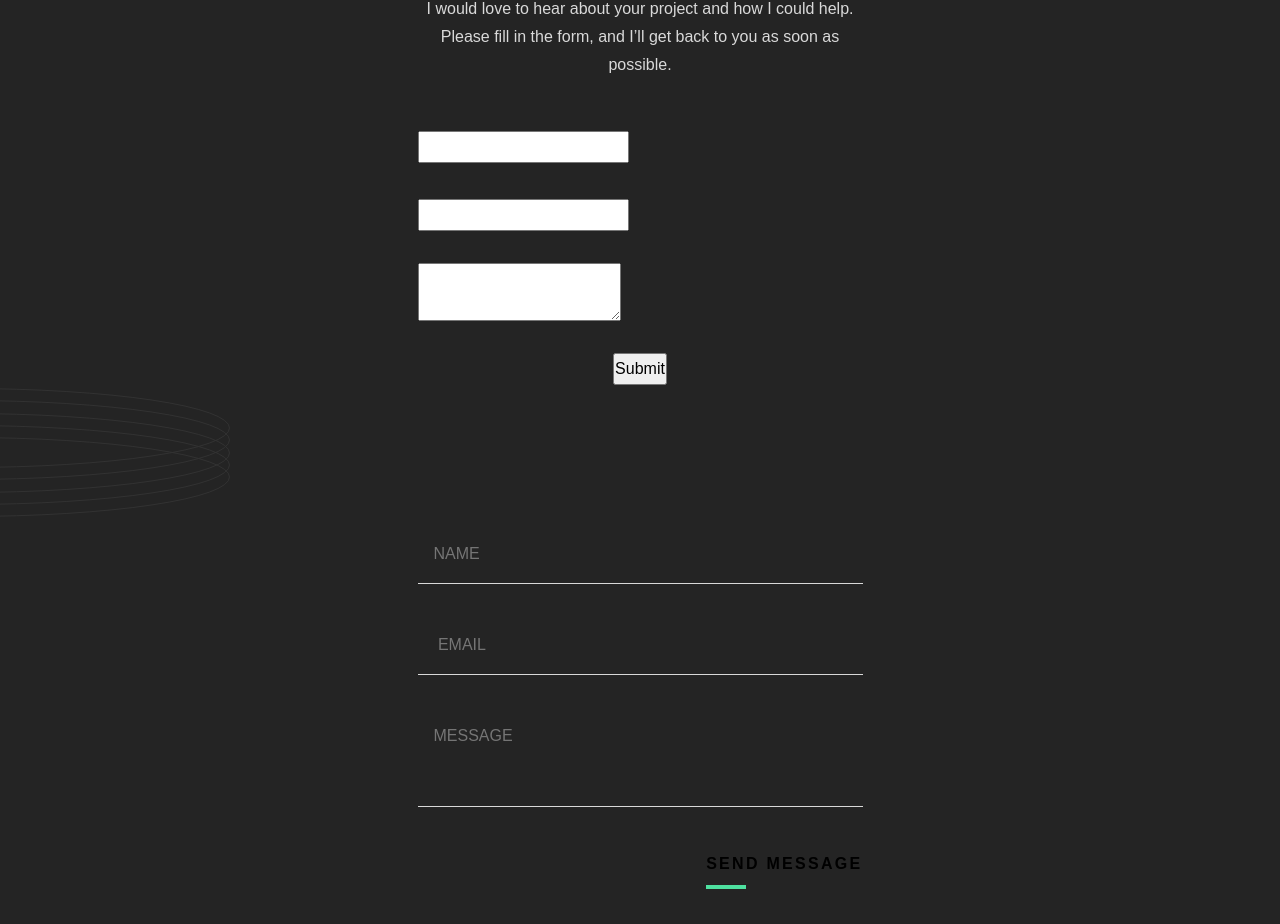
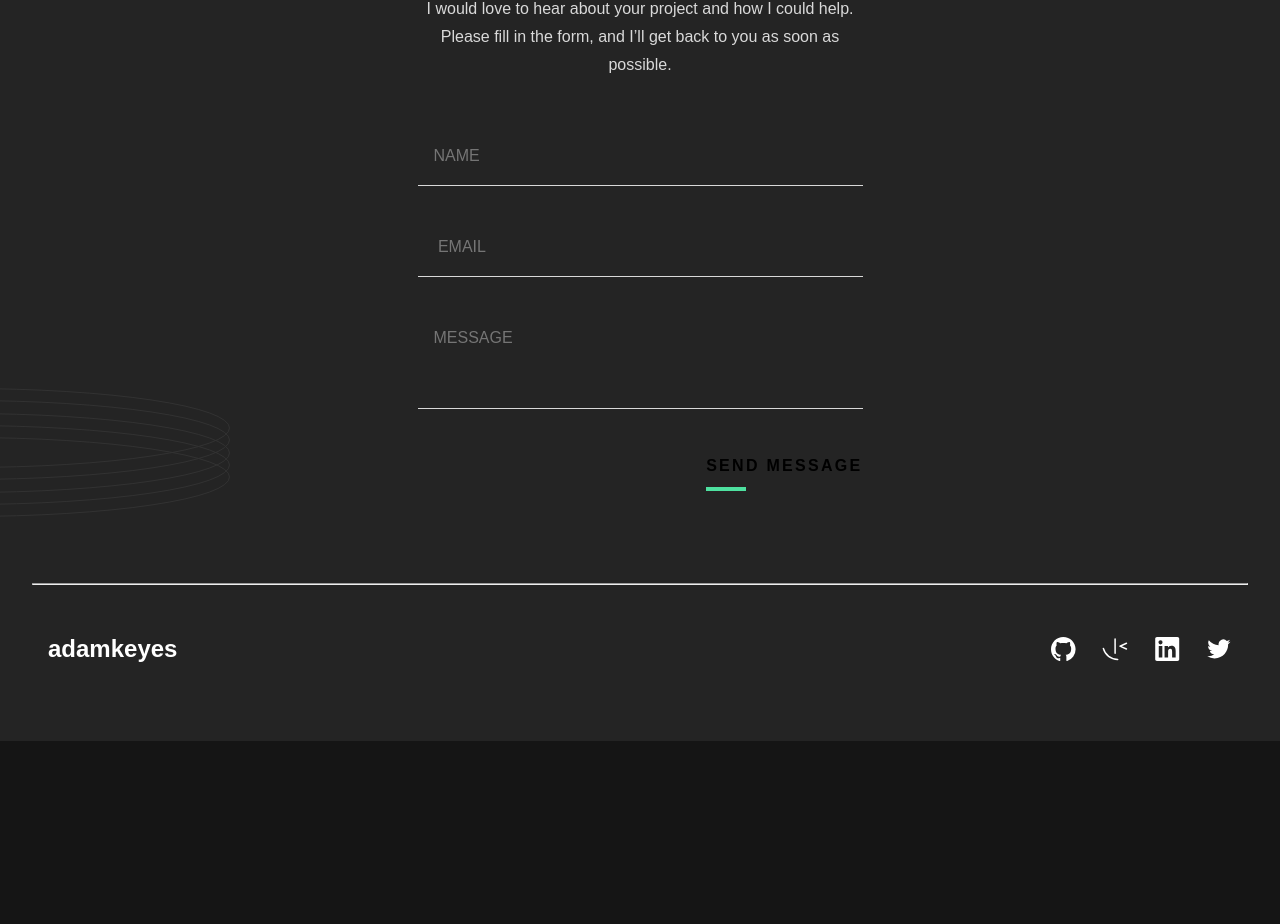
Before and after one commit to Hcmwebs/single-page-dev-portifolio, a React (Vite) app: page / in a window 1280 px wide. Shown: the part 3140-4064 px from the top of the page. After the commit the page ends 3881 px from the top, so only its background shows below. Built offline with nearby package versions, Linux system fonts and the light colour scheme.

Commit message:
removed formspree react component
Signed-off-by: Heze <64218603+Hcmwebs@users.noreply.github.com>

```diff
--- a/src/App.jsx
+++ b/src/App.jsx
@@ -1,19 +1,18 @@
 import React from 'react'
-import { FormspreeProvider } from '@formspree/react'
 import { ThemeProvider } from 'styled-components'
 import { Header, MainBody, Footer } from './components'
 import { theme, GlobalStyles } from './styles'
 
 const App = () => {
 	return (
-		<FormspreeProvider>
+
 			<ThemeProvider theme={theme}>
 				<GlobalStyles />
 				<Header />
 				<MainBody />
 				<Footer />
 			</ThemeProvider>
-		</FormspreeProvider>
+
 	)
 }
 
--- a/src/components/Form.jsx
+++ b/src/components/Form.jsx
@@ -1,6 +1,6 @@
 import React, { useState } from 'react'
 import { CgDanger } from 'react-icons/cg'
-import { FormIntro, Button, FormSpree } from './index'
+import { FormIntro, Button} from './index'
 import { StyledForm, StyledFormGroup, StyledFormWrapper } from '../styles'
 
 const Form = () => {
@@ -39,7 +39,7 @@ const Form = () => {
 	return (
 		<StyledFormWrapper>
 			<FormIntro />
-      <FormSpree />
+
 			<StyledForm
 				onSubmit={handleSubmit}
 				action='https://formspree.io/f/mzbqbynw'
--- a/src/components/FormSpree.jsx
+++ /dev/null
@@ -1,40 +0,0 @@
-import React from 'react'
-import { useForm, ValidationError } from '@formspree/react'
-import { StyledForm, StyledFormGroup } from '../styles'
-const formId = 'mzbqbynw'
-const FormSpree = () => {
-	const [state, handleSubmit] = useForm(formId)
-	if (state.succeeded) {
-		return <p>Thanks for joining!</p>
-	}
-	return (
-		<StyledForm onSubmit={handleSubmit}>
-			<StyledFormGroup>
-				<label htmlFor='name'></label>
-				<input id='name' type='name' name='name' />
-				<ValidationError prefix='name' field='name' errors={state.errors} />
-			</StyledFormGroup>
-
-			<StyledFormGroup>
-				<label htmlFor='email'></label>
-				<input id='email' type='email' name='email' />
-				<ValidationError prefix='Email' field='email' errors={state.errors} />
-			</StyledFormGroup>
-
-			<StyledFormGroup>
-				<textarea id='message' name='message' />
-				<ValidationError
-					prefix='Message'
-					field='message'
-					errors={state.errors}
-				/>
-			</StyledFormGroup>
-
-			<button type='submit' disabled={state.submitting}>
-				Submit
-			</button>
-		</StyledForm>
-	)
-}
-
-export default FormSpree
--- a/src/components/index.jsx
+++ b/src/components/index.jsx
@@ -10,7 +10,6 @@ import Projects from './Projects'
 import SingleProject from './SingleProject'
 import Footer from './Footer'
 import Form from './Form'
-import FormSpree from './FormSpree'
 import FormIntro from './FormIntro'
 import Button from './Button'
 import SecNav from './SecNav'
@@ -28,7 +27,6 @@ export {
 	SingleProject,
 	Footer,
 	Form,
-  FormSpree,
 	FormIntro,
 	Button,
 	SecNav,
```
Also changed, not shown: src/formspree.json (deleted, +0 -8 lines).
